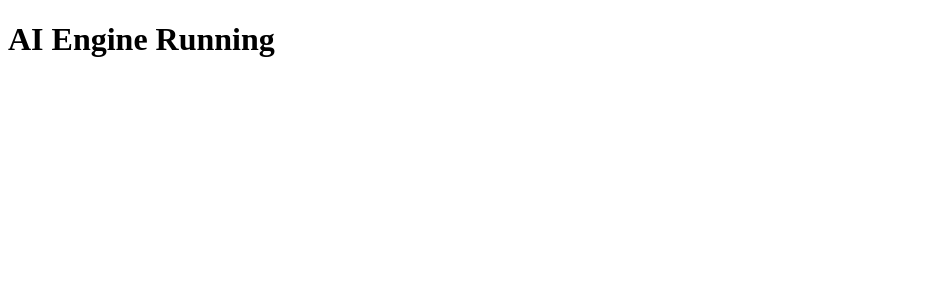
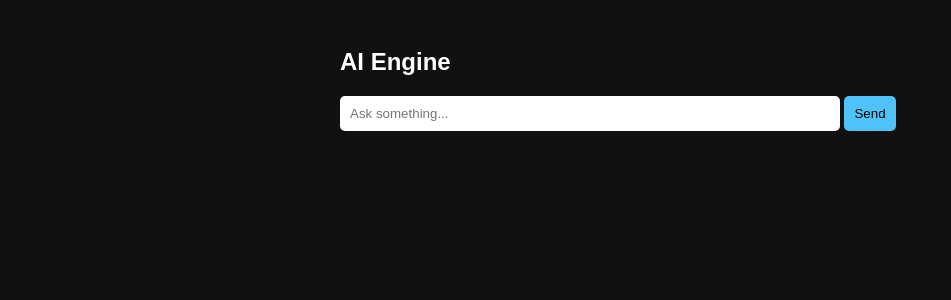
Before and after one commit to Mookiesoundbox/ai-engine, a FastAPI app: page / in a window 1280 px wide. Shown: the top 300 px of the page, without its empty margins (0-951 px from the left). Run offline with FastAPI, Linux system fonts and the light colour scheme.

Commit message:
Update index.html

```diff
--- a/templates/index.html
+++ b/templates/index.html
@@ -2,8 +2,83 @@
 <html>
 <head>
     <title>AI Engine</title>
+    <meta name="viewport" content="width=device-width, initial-scale=1.0">
+    <style>
+        body {
+            font-family: Arial;
+            background: #111;
+            color: #fff;
+            padding: 20px;
+        }
+        #chat {
+            max-width: 600px;
+            margin: auto;
+        }
+        .msg {
+            margin: 10px 0;
+        }
+        .user {
+            color: #4fc3f7;
+        }
+        .ai {
+            color: #81c784;
+        }
+        input {
+            width: 80%;
+            padding: 10px;
+            border: none;
+            border-radius: 5px;
+        }
+        button {
+            padding: 10px;
+            border: none;
+            background: #4fc3f7;
+            color: #000;
+            border-radius: 5px;
+        }
+    </style>
 </head>
 <body>
-    <h1>AI Engine Running</h1>
+
+<div id="chat">
+    <h2>AI Engine</h2>
+
+    <div id="messages"></div>
+
+    <input id="input" placeholder="Ask something..." />
+    <button onclick="send()">Send</button>
+</div>
+
+<script>
+async function send() {
+    const input = document.getElementById("input");
+    const msg = input.value;
+    if (!msg) return;
+
+    addMessage("You: " + msg, "user");
+
+    input.value = "";
+
+    const res = await fetch("/chat", {
+        method: "POST",
+        headers: {
+            "Content-Type": "application/json"
+        },
+        body: JSON.stringify({ message: msg })
+    });
+
+    const data = await res.json();
+
+    addMessage("AI: " + data.reply, "ai");
+}
+
+function addMessage(text, type) {
+    const div = document.createElement("div");
+    div.className = "msg " + type;
+    div.innerText = text;
+    document.getElementById("messages").appendChild(div);
+}
+</script>
+
 </body>
 </html>
```
